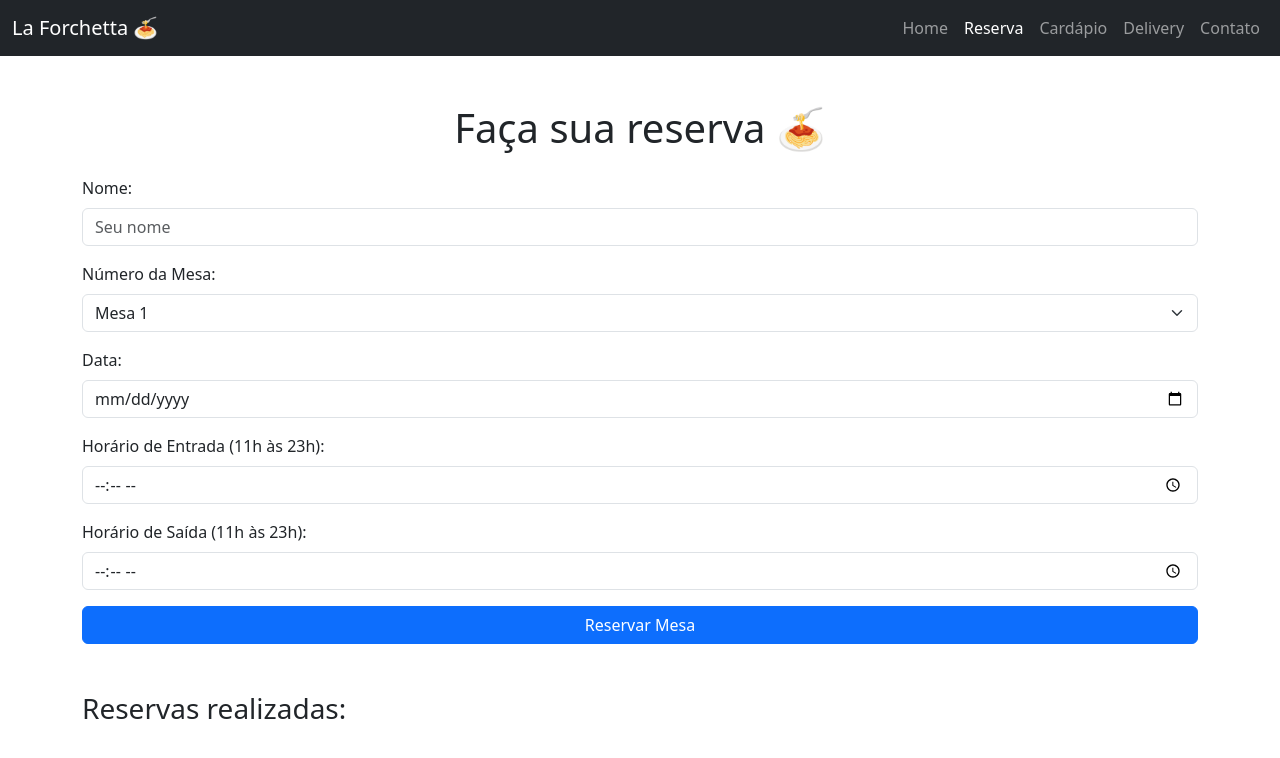
After one commit to Hellyel-Roges/Sistema-de-Gest-o-de-Restaurante, a Flask app: page /reserva_mesa in a window 1280 px wide. The commit adds this page. Shown: the top 758 px of the page. Run offline with Flask 3, Linux system fonts and the light colour scheme; data that the repository does not hold is empty; some libraries are stand-ins or nearby versions.

Commit message:
Criando nova interface web para reserva e arquivo js(jquery) para usar ajax. e também atulizando routes.py, reserva.py e index.html

```diff
--- a/app/routes.py
+++ b/app/routes.py
@@ -1,6 +1,81 @@
+from flask import render_template, request, jsonify
 from app import app
-from flask import render_template
+from app.models.reserva import Cliente, Reserva_Mesa
+import datetime
+import pickle as pkl
+import os
 
-@app.route('/')
+RESERVAS_FILE = 'app/models/mesas.pkl'
+
+# Função para carregar reservas do pickle
+def carregar_reservas():
+    if os.path.exists(RESERVAS_FILE):
+        with open(RESERVAS_FILE, 'rb') as f:
+            return pkl.load(f)
+    return [[] for _ in range(10)]  # 10 mesas
+
+# Função para salvar reservas no pickle
+def salvar_reservas(mesas):
+    with open(RESERVAS_FILE, 'wb') as f:
+        pkl.dump(mesas, f)
+
+# Home Page
+@app.route("/")
 def home():
-    return render_template('index.html', title='La Forchetta')
+    return render_template("index.html", title="La Forchetta 🍝")
+
+
+# Página de reservas
+@app.route("/reserva_mesa")
+def reservas_page():
+    return render_template("reserva_mesa.html", title="Reservas - La Forchetta")
+
+# API para listar reservas
+@app.route("/api/reservas", methods=["GET"])
+def api_get_reservas():
+    mesas = carregar_reservas()
+    lista = []
+    for numero_mesa, reservas_mesa in enumerate(mesas, start=1):
+        for i in range(0, len(reservas_mesa), 2):
+            lista.append({
+                "numero_mesa": numero_mesa,
+                "horario_de_entrada": reservas_mesa[i].strftime("%H:%M"),
+                "horario_de_saida": reservas_mesa[i+1].strftime("%H:%M"),
+                "data": reservas_mesa[i].strftime("%Y-%m-%d"),
+                "cliente": "Reservado"
+            })
+    return jsonify({"status": "ok", "reservas": lista})
+
+# API para criar reserva
+@app.route("/api/reservas", methods=["POST"])
+def api_post_reserva():
+    try:
+        dados = request.get_json()
+        nome = dados['nome']
+        mesa = int(dados['mesa'])
+        data_str = dados['data']
+        entrada_str = dados['entrada']
+        saida_str = dados['saida']
+
+        # Converte data e horários para datetime
+        horario_entrada = datetime.datetime.strptime(f"{data_str} {entrada_str}", "%Y-%m-%d %H:%M")
+        horario_saida = datetime.datetime.strptime(f"{data_str} {saida_str}", "%Y-%m-%d %H:%M")
+
+        if horario_entrada >= horario_saida:
+            return jsonify({"status": "erro", "mensagem": "Horário de saída deve ser depois da entrada."})
+
+        # Checa horário permitido (11h às 23h)
+        if not (11 <= horario_entrada.hour < 23) or not (11 < horario_saida.hour <= 23):
+            return jsonify({"status": "erro", "mensagem": "Horário permitido das 11h às 23h."})
+
+        cliente = Cliente(None, nome)
+        reserva_obj = Reserva_Mesa(cliente, horario_entrada, horario_saida, mesa)
+
+        resultado = reserva_obj.reservar_mesa()
+        if resultado == 0:
+            return jsonify({"status": "erro", "mensagem": f"Mesa {mesa} já reservada nesse horário."})
+
+        return jsonify({"status": "ok", "mensagem": f"Reserva feita com sucesso para {nome} na mesa {mesa}!"})
+
+    except Exception as e:
+        return jsonify({"status": "erro", "mensagem": f"Erro ao criar reserva: {e}"})
--- /dev/null
+++ b/app/static/js/reserva_mesa.js
@@ -0,0 +1,66 @@
+$(document).ready(function() {
+
+    function atualizarLista(reservas) {
+        $('#lista-reservas').empty();
+        reservas.forEach(r => {
+            $('#lista-reservas').append(
+                `<li class="list-group-item">
+                    Mesa ${r.numero_mesa} - ${r.cliente} em ${r.data} das ${r.horario_de_entrada} às ${r.horario_de_saida}
+                </li>`
+            );
+        });
+    }
+
+    function mostrarMensagem(texto, tipo='info') {
+        $('#mensagem').removeClass('d-none alert-info alert-success alert-danger')
+                      .addClass(`alert alert-${tipo}`)
+                      .text(texto);
+        setTimeout(() => $('#mensagem').addClass('d-none'), 3000);
+    }
+
+    // Carrega reservas do backend
+    function carregarReservas() {
+        $.getJSON("/api/reservas", function(res) {
+            if(res.status === "ok") {
+                atualizarLista(res.reservas);
+            }
+        });
+    }
+
+    carregarReservas();
+
+    $('#form-reserva').submit(function(e) {
+        e.preventDefault();
+
+        const nome = $('#nome').val();
+        const mesa = parseInt($('#mesa').val());
+        const data = $('#data').val();
+        const entrada = $('#horario_entrada').val();
+        const saida = $('#horario_saida').val();
+
+        // Validação local
+        if (entrada >= saida) {
+            mostrarMensagem("Horário de saída deve ser depois da entrada!", 'danger');
+            return;
+        }
+
+        $.ajax({
+            url: "/api/reservas",
+            type: "POST",
+            contentType: "application/json",
+            data: JSON.stringify({ nome, mesa, data, entrada, saida }),
+            success: function(res) {
+                if(res.status === "ok") {
+                    mostrarMensagem(res.mensagem, 'success');
+                    $('#form-reserva')[0].reset();
+                    carregarReservas();
+                } else {
+                    mostrarMensagem(res.mensagem, 'danger');
+                }
+            },
+            error: function() {
+                mostrarMensagem("Erro ao conectar com o servidor.", 'danger');
+            }
+        });
+    });
+});
--- a/app/templates/index.html
+++ b/app/templates/index.html
@@ -23,7 +23,7 @@
                 <ul class="navbar-nav ms-auto">
                     <li class="nav-item"><a class="nav-link active" href="#">Home</a></li>
                     <li class="nav-item"><a class="nav-link" href="#">Cardápio</a></li>
-                    <li class="nav-item"><a class="nav-link" href="#">Pedidos</a></li>
+                    <li class="nav-item"><a class="nav-link" href="/reserva_mesa">Reserva</a></li>
                     <li class="nav-item"><a class="nav-link" href="#">Delivery</a></li>
                     <li class="nav-item"><a class="nav-link" href="#">Contato</a></li>
                 </ul>
--- /dev/null
+++ b/app/templates/reserva_mesa.html
@@ -0,0 +1,83 @@
+<!DOCTYPE html>
+<html lang="pt-br">
+<head>
+    <meta charset="UTF-8">
+    <meta name="viewport" content="width=device-width, initial-scale=1.0">
+    <title>{{ title }}</title>
+
+    <!-- Bootstrap CSS local -->
+    <link rel="stylesheet" href="{{ url_for('static', filename='vendor/bootstrap/css/bootstrap.min.css') }}">
+</head>
+<body>
+
+    <!-- Navbar -->
+    <nav class="navbar navbar-expand-lg navbar-dark bg-dark">
+        <div class="container-fluid">
+            <a class="navbar-brand" href="#">La Forchetta 🍝</a>
+            <button class="navbar-toggler" type="button" data-bs-toggle="collapse" data-bs-target="#navbarNav">
+                <span class="navbar-toggler-icon"></span>
+            </button>
+            <div class="collapse navbar-collapse" id="navbarNav">
+                <ul class="navbar-nav ms-auto">
+                    <li class="nav-item"><a class="nav-link" href="/">Home</a></li>
+                    <li class="nav-item"><a class="nav-link active" href="/reserva_mesa">Reserva</a></li>
+                    <li class="nav-item"><a class="nav-link" href="#">Cardápio</a></li>
+                    <li class="nav-item"><a class="nav-link" href="#">Delivery</a></li>
+                    <li class="nav-item"><a class="nav-link" href="#">Contato</a></li>
+                </ul>
+            </div>
+        </div>
+    </nav>
+
+    <div class="container mt-5">
+        <h1 class="text-center mb-4">Faça sua reserva 🍝</h1>
+
+        <!-- Mensagem -->
+        <div id="mensagem" class="alert d-none"></div>
+
+        <!-- Formulário de reserva -->
+        <form id="form-reserva">
+            <div class="mb-3">
+                <label for="nome" class="form-label">Nome:</label>
+                <input type="text" class="form-control" id="nome" placeholder="Seu nome" required>
+            </div>
+
+            <div class="mb-3">
+                <label for="mesa" class="form-label">Número da Mesa:</label>
+                <select id="mesa" class="form-select">
+                    {% for i in range(1, 11) %}
+                    <option value="{{ i }}">Mesa {{ i }}</option>
+                    {% endfor %}
+                </select>
+            </div>
+
+            <div class="mb-3">
+                <label for="data" class="form-label">Data:</label>
+                <input type="date" class="form-control" id="data" required>
+            </div>
+
+            <div class="mb-3">
+                <label for="horario_entrada" class="form-label">Horário de Entrada (11h às 23h):</label>
+                <input type="time" class="form-control" id="horario_entrada">
+            </div>
+
+            <div class="mb-3">
+                <label for="horario_saida" class="form-label">Horário de Saída (11h às 23h):</label>
+                <input type="time" class="form-control" id="horario_saida">
+            </div>
+
+            <button type="submit" class="btn btn-primary w-100">Reservar Mesa</button>
+        </form>
+
+        <!-- Lista de reservas -->
+        <h3 class="mt-5">Reservas realizadas:</h3>
+        <ul id="lista-reservas" class="list-group"></ul>
+    </div>
+
+    <!-- jQuery e Bootstrap -->
+    <script src="{{ url_for('static', filename='vendor/jquery/jquery.min.js') }}"></script>
+    <script src="{{ url_for('static', filename='vendor/bootstrap/js/bootstrap.bundle.min.js') }}"></script>
+    <script src="{{ url_for('static', filename='js/reserva_mesa.js') }}"></script>
+
+</body>
+</html>
```
Also changed, not shown: app/models/reserva.py (+44 -48 lines).
